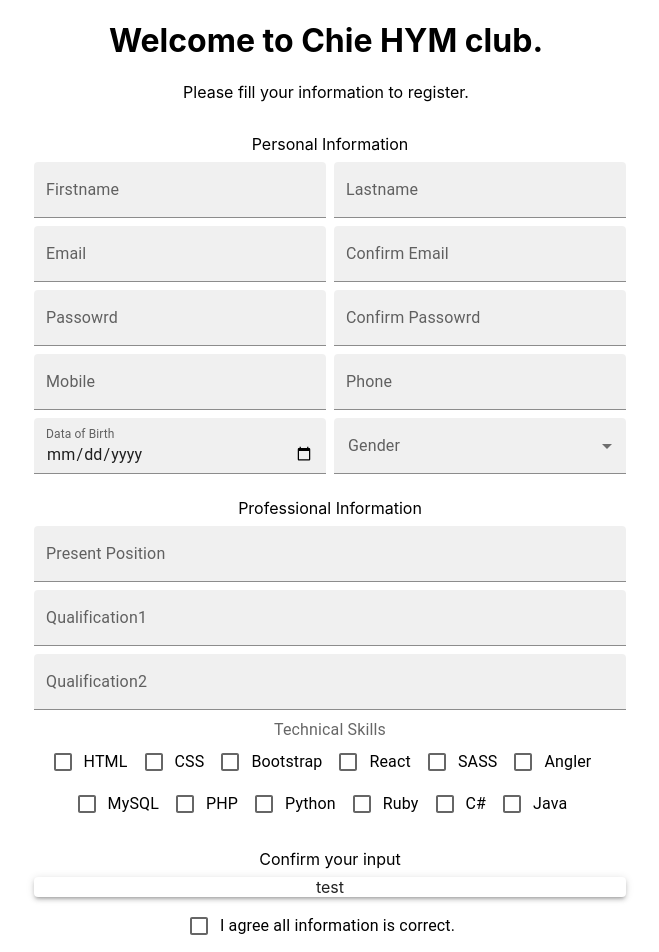
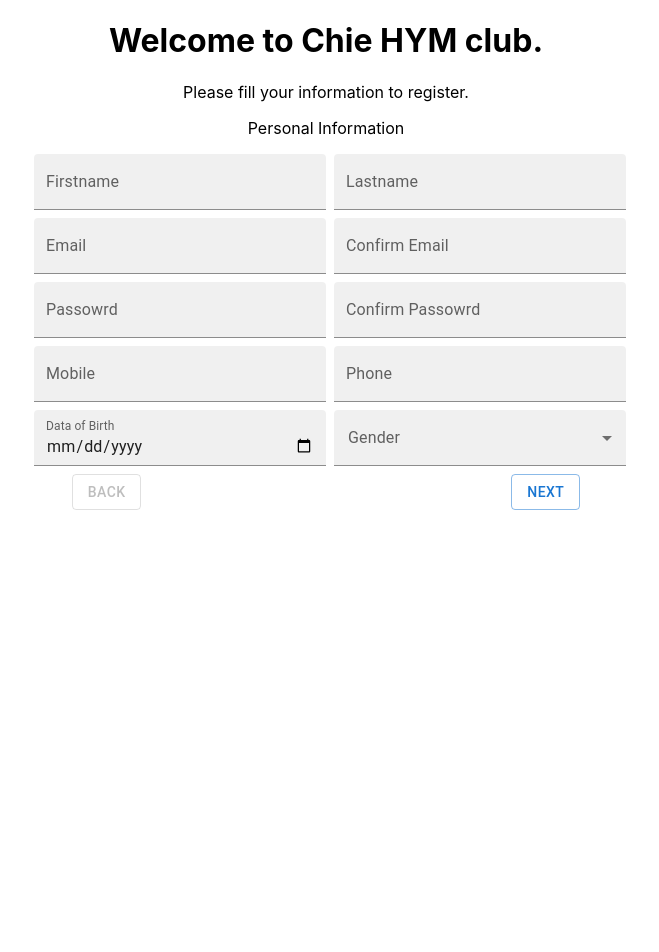
Before and after one commit to hayamania/form_experience, a React (Create React App) app: page / in a window 1280 px wide. Shown: the top 952 px of the page, without its empty margins (314-973 px from the left). After the commit the page ends 800 px from the top, so only its background shows below. Built offline with nearby package versions, Linux system fonts and the light colour scheme.

Commit message:
created FormMain.js and moved all forms into component

```diff
--- a/src/App.js
+++ b/src/App.js
@@ -1,27 +1,10 @@
 import "./App.css";
-import { Box, Button, Stack } from "@mui/material";
-import Form1 from "./Form1";
-import Form2 from "./Form2";
-import Form3 from "./Form3";
+import FormMain from "./component/FormMain";
 
 function App() {
   return (
     <div className="App">
-      <Box m={2}>
-        <h1>Welcome to Chie HYM club. </h1>
-        <p>Please fill your information to register.</p>
-        <Form1 />
-        <Form2 />
-        <Form3 />
-        <Stack
-          direction="row"
-          justifyContent="space-evenly"
-          alignItems="center"
-        >
-          <Button variant="outlined">Back</Button>
-          <Button variant="outlined">Next</Button>
-        </Stack>
-      </Box>
+      <FormMain />
     </div>
   );
 }
--- a/src/Form1.js
+++ b/src/component/Form1.js
@@ -7,6 +7,8 @@ import {
   InputLabel,
   Select,
   MenuItem,
+  Stack,
+  Button,
 } from "@mui/material";
 
 export default function Form1() {
@@ -24,9 +26,6 @@ export default function Form1() {
         }}
       >
         <Grid container spacing={1}>
-          <Grid item xs={12}>
-            Personal Information
-          </Grid>
           <Grid item xs={6}>
             <TextField label="Firstname" variant="filled" fullWidth />
           </Grid>
--- a/src/Form2.js
+++ b/src/component/Form2.js
@@ -22,9 +22,6 @@ export default function Form2() {
         }}
       >
         <Grid container spacing={1}>
-          <Grid item xs={12}>
-            Professional Information
-          </Grid>
           <Grid item xs={12}>
             <TextField label="Present Position" variant="filled" fullWidth />
           </Grid>
--- a/src/Form3.js
+++ b/src/component/Form3.js
@@ -14,9 +14,6 @@ export default function Form3() {
       >
         <Grid container spacing={1}>
           <Grid item xs={12}>
-            Confirm your input
-          </Grid>
-          <Grid item xs={12}>
             <Paper elevation={3}>test</Paper>
           </Grid>
           <Grid item xs={12}>
--- /dev/null
+++ b/src/component/FormMain.js
@@ -0,0 +1,59 @@
+import React, { useState } from "react";
+import { Box, Button, Stack } from "@mui/material";
+import Form1 from "./Form1";
+import Form2 from "./Form2";
+import Form3 from "./Form3";
+
+export default function FormMain() {
+  const [step, setStep] = useState(0);
+  const [title, setTitle] = useState([
+    "Personal Information",
+    "Professional Information",
+    "Confirm your input",
+  ]);
+  const ShowForm = () => {
+    if (step === 0) {
+      return <Form1 />;
+    } else if (step === 1) {
+      return <Form2 />;
+    } else {
+      return <Form3 />;
+    }
+  };
+  return (
+    <div className="FormMain">
+      <Box m={2}>
+        <h1>Welcome to Chie HYM club. </h1>
+        <p>Please fill your information to register.</p>
+        <div>{title[step]}</div>
+        {ShowForm()}
+        <div>
+          <Stack
+            direction="row"
+            justifyContent="space-evenly"
+            alignItems="center"
+          >
+            <Button
+              onClick={() => {
+                setStep((previouse) => previouse - 1);
+              }}
+              variant="outlined"
+              disabled={step === 0 ? true : false}
+            >
+              Back
+            </Button>
+            <Button
+              variant="outlined"
+              onClick={() => {
+                setStep((previouse) => previouse + 1);
+              }}
+              disabled={step === title.length - 1 ? true : false}
+            >
+              {step === title.length - 1 ? "Submit" : "Next"}
+            </Button>
+          </Stack>
+        </div>
+      </Box>
+    </div>
+  );
+}
```
